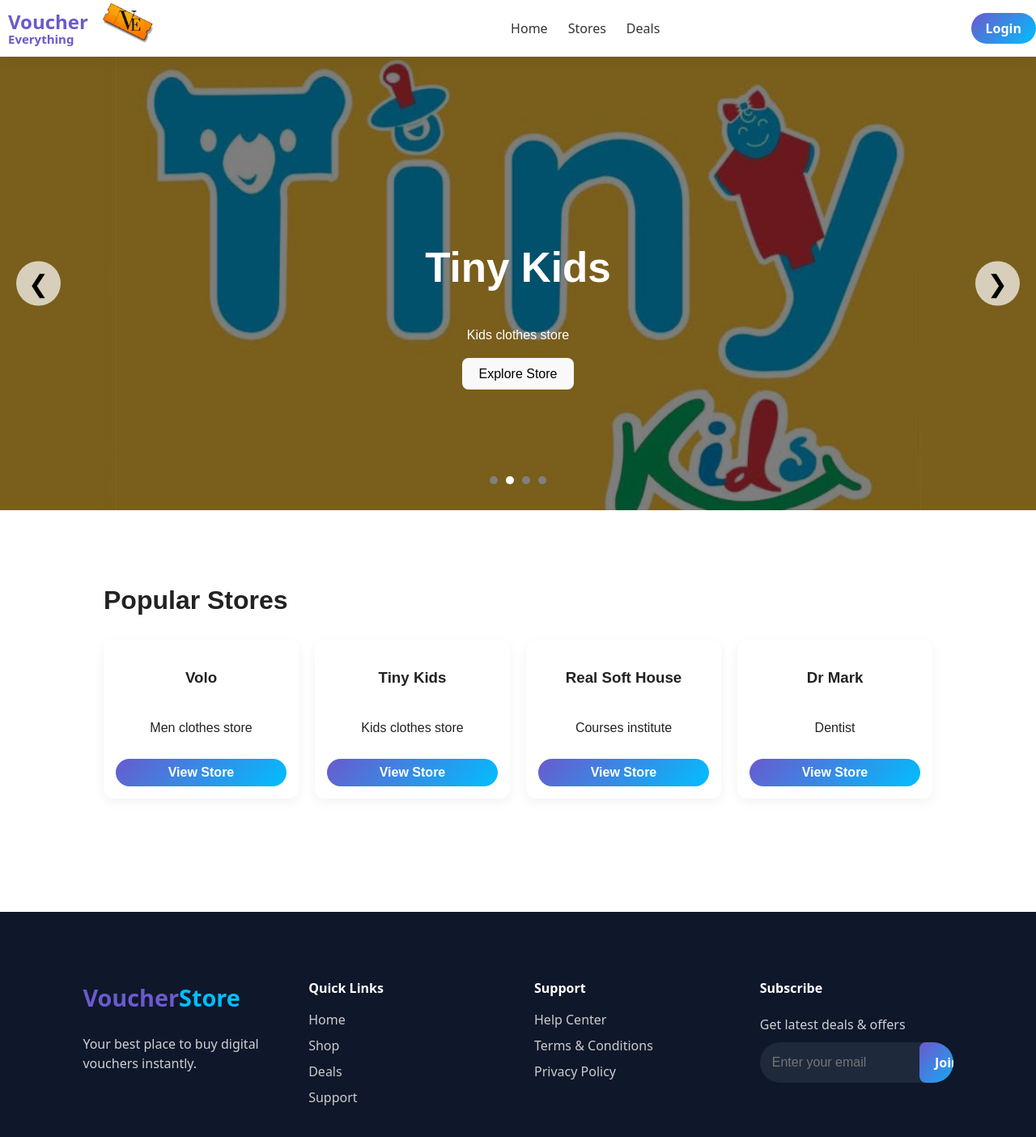
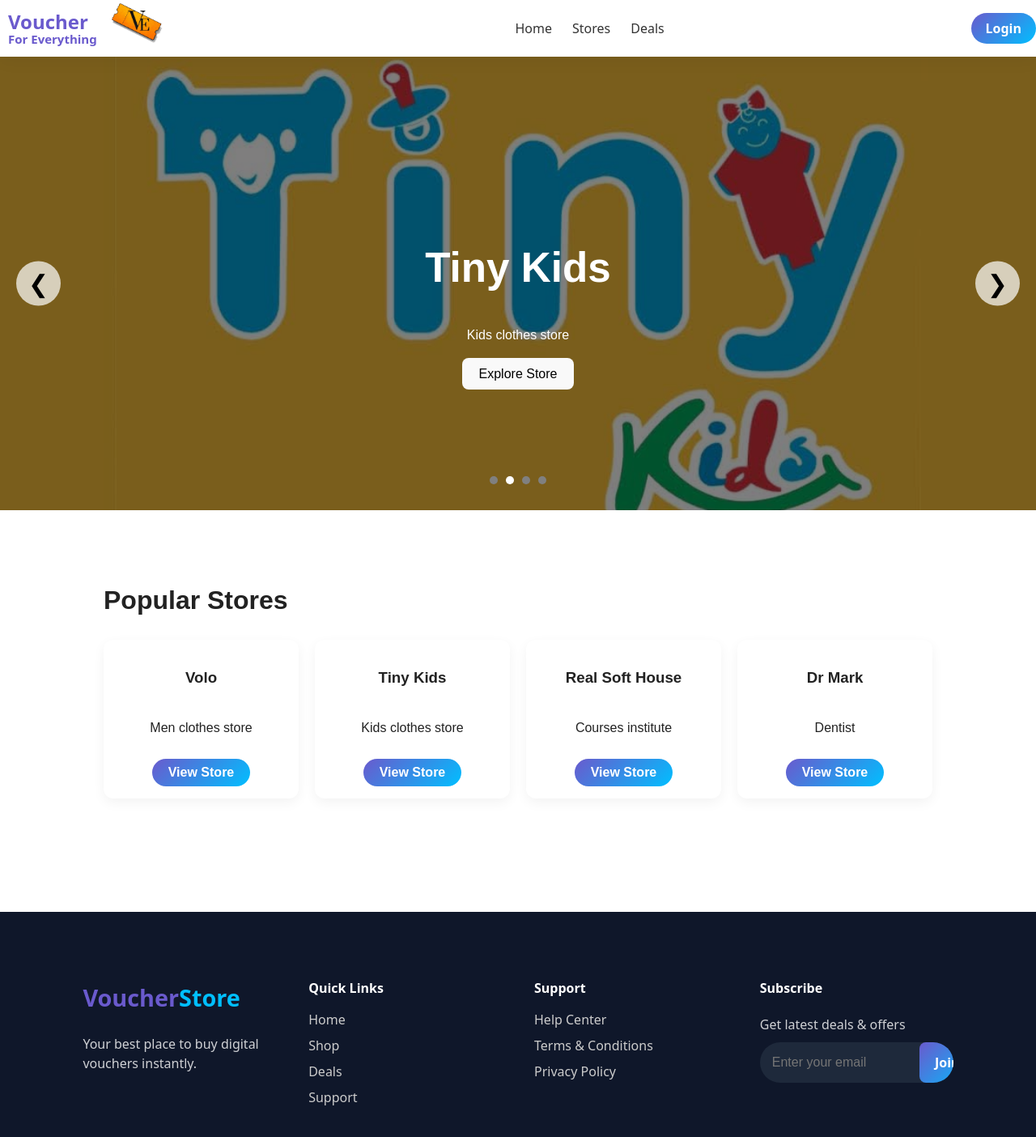
Before and after one commit to malakehab2003/voucher, a React (Vite) app in the folder frontend/voucher/: page / in a window 1280 px wide. Shown: the top 1404 px of the page at 81% size. Built offline with nearby package versions, Linux system fonts and the light colour scheme; no server answers; the HTML template or start-up script is replaced by a standard one.

Commit message:
add for to the logo

```diff
--- a/frontend/voucher/src/pages/Home.jsx
+++ b/frontend/voucher/src/pages/Home.jsx
@@ -165,7 +165,9 @@ export default function Home() {
             <div className="voucher-card" key={store.id}>
               <h3>{store.name}</h3>
               <p>{store.description}</p>
-              <button>View Store</button>
+              <Link to={`/store/${store.id}`}>
+                <button>View Store</button>
+              </Link>
             </div>
           ))}
         </div>
--- a/frontend/voucher/src/pages/Navbar.jsx
+++ b/frontend/voucher/src/pages/Navbar.jsx
@@ -48,7 +48,7 @@ export default function Navbar() {
         <Link to="/" onClick={() => setMenuOpen(false)}>
           <div className="logo-text">
             <span className="main-logo">Voucher</span>
-            <span className="sub-logo">Everything</span>
+            <span className="sub-logo">For Everything</span>
           </div>
         </Link>
 
--- a/frontend/voucher/src/pages/Stores.jsx
+++ b/frontend/voucher/src/pages/Stores.jsx
@@ -32,7 +32,7 @@ export default function Store() {
         { id: "3", name: "Voucher C", price: 5, quantity: 10 },
       ],
 
-      images: ["tiny kids.jpeg"]
+      images: ["tiny_kids.jpeg"]
     },
 
     {
@@ -44,7 +44,7 @@ export default function Store() {
         { id: "3", name: "Voucher C", price: 5, quantity: 10 },
       ],
 
-      images: ["real soft house.jpg"]
+      images: ["real_soft_house.jpg"]
     },
 
     {
@@ -56,7 +56,7 @@ export default function Store() {
         { id: "3", name: "Voucher C", price: 5, quantity: 10 },
       ],
 
-      images: ["dr mark dentist.jpeg"]
+      images: ["dr_mark_dentist.jpeg"]
     },
   ];
 
```
